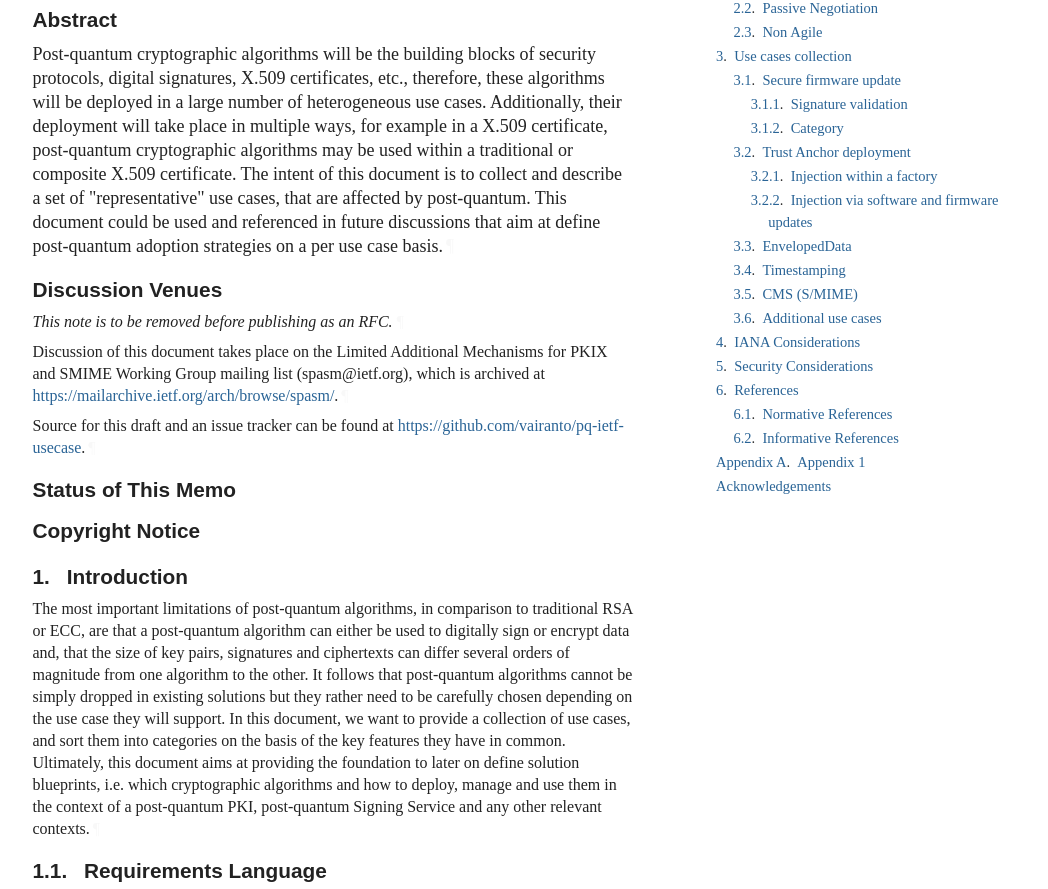
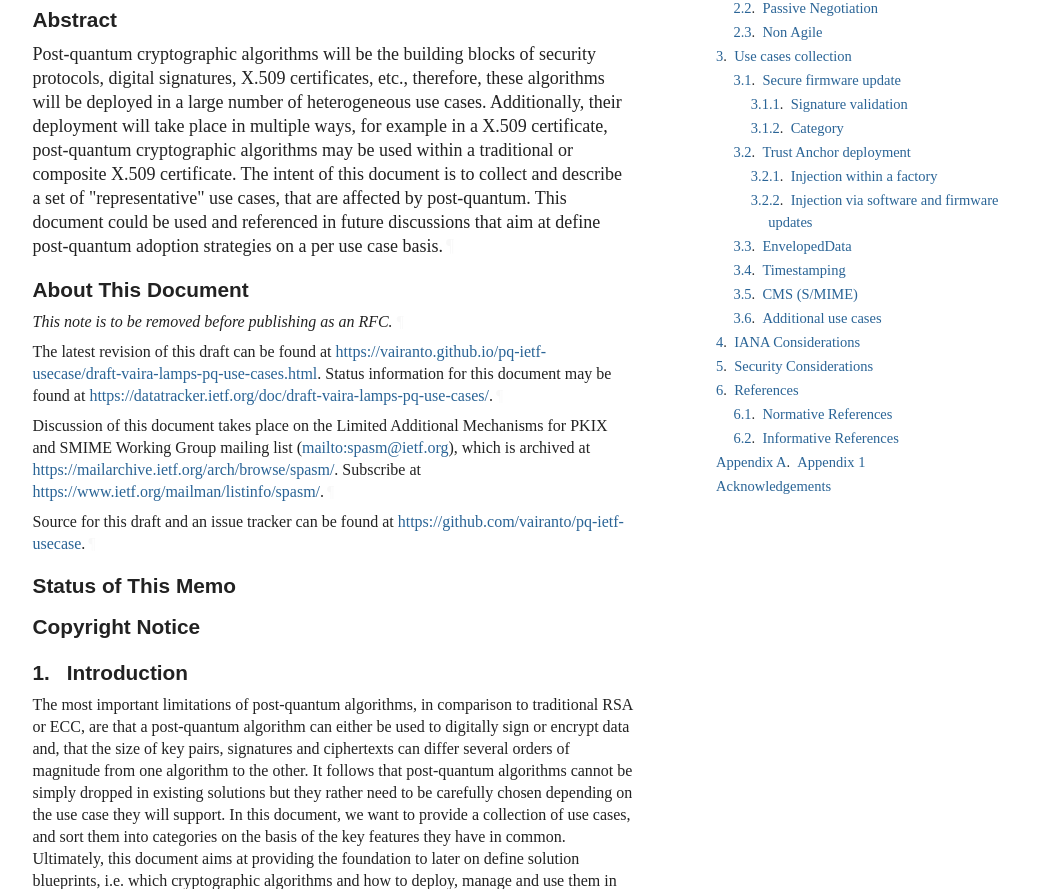
Before and after one commit to vairanto/pq-ietf-usecase, a plain HTML site: page draft-vaira-lamps-pq-use-cases.html in a window 1280 px wide. Shown: the part 305-1194 px from the top of the page, without its empty margins (92-1140 px from the left). Drawn offline with Linux system fonts and the light colour scheme; a web font is replaced by a local one.

Commit message:
Script updating gh-pages from 763b9b3. [ci skip]

```diff
--- a/draft-vaira-lamps-pq-use-cases.html
+++ b/draft-vaira-lamps-pq-use-cases.html
@@ -1054,7 +1054,7 @@ svg :is([fill="white"], [fill^="#fff"]) {
 <div id="internal-metadata" class="document-information">
 <dl id="identifiers">
 <dt class="label-workgroup">Workgroup:</dt>
-<dd class="workgroup">LAMPS f</dd>
+<dd class="workgroup">Limited Additional Mechanisms for PKIX and SMIME</dd>
 <dt class="label-internet-draft">Internet-Draft:</dt>
 <dd class="internet-draft">draft-vaira-lamps-pq-use-cases-latest</dd>
 <dt class="label-published">Published:</dt>
@@ -1094,15 +1094,20 @@ svg :is([fill="white"], [fill^="#fff"]) {
 The intent of this document is to collect and describe a set of "representative" use cases, that are affected by post-quantum. This document could be used and referenced in future discussions that aim at define post-quantum adoption strategies on a per use case basis.<a href="#section-abstract-1" class="pilcrow">¶</a></p>
 </section>
 <section class="note rfcEditorRemove" id="section-note.1">
-      <h2 id="name-discussion-venues">
-<a href="#name-discussion-venues" class="section-name selfRef">Discussion Venues</a>
+      <h2 id="name-about-this-document">
+<a href="#name-about-this-document" class="section-name selfRef">About This Document</a>
       </h2>
 <p id="section-note.1-1">This note is to be removed before publishing as an RFC.<a href="#section-note.1-1" class="pilcrow">¶</a></p>
-<p id="section-note.1-2">Discussion of this document takes place on the
-    Limited Additional Mechanisms for PKIX and SMIME Working Group mailing list (spasm@ietf.org),
-    which is archived at <span><a href="https://mailarchive.ietf.org/arch/browse/spasm/">https://mailarchive.ietf.org/arch/browse/spasm/</a></span>.<a href="#section-note.1-2" class="pilcrow">¶</a></p>
-<p id="section-note.1-3">Source for this draft and an issue tracker can be found at
-    <span><a href="https://github.com/vairanto/pq-ietf-usecase">https://github.com/vairanto/pq-ietf-usecase</a></span>.<a href="#section-note.1-3" class="pilcrow">¶</a></p>
+<p id="section-note.1-2">
+        The latest revision of this draft can be found at <span><a href="https://vairanto.github.io/pq-ietf-usecase/draft-vaira-lamps-pq-use-cases.html">https://vairanto.github.io/pq-ietf-usecase/draft-vaira-lamps-pq-use-cases.html</a></span>.
+        Status information for this document may be found at <span><a href="https://datatracker.ietf.org/doc/draft-vaira-lamps-pq-use-cases/">https://datatracker.ietf.org/doc/draft-vaira-lamps-pq-use-cases/</a></span>.<a href="#section-note.1-2" class="pilcrow">¶</a></p>
+<p id="section-note.1-3">
+        Discussion of this document takes place on the
+        Limited Additional Mechanisms for PKIX and SMIME Working Group mailing list (<span><a href="mailto:spasm@ietf.org">mailto:spasm@ietf.org</a></span>),
+        which is archived at <span><a href="https://mailarchive.ietf.org/arch/browse/spasm/">https://mailarchive.ietf.org/arch/browse/spasm/</a></span>.
+        Subscribe at <span><a href="https://www.ietf.org/mailman/listinfo/spasm/">https://www.ietf.org/mailman/listinfo/spasm/</a></span>.<a href="#section-note.1-3" class="pilcrow">¶</a></p>
+<p id="section-note.1-4">Source for this draft and an issue tracker can be found at
+        <span><a href="https://github.com/vairanto/pq-ietf-usecase">https://github.com/vairanto/pq-ietf-usecase</a></span>.<a href="#section-note.1-4" class="pilcrow">¶</a></p>
 </section>
 <div id="status-of-memo">
 <section id="section-boilerplate.1">
```
Also changed, not shown: index.html (+1 -1 lines), draft-vaira-lamps-pq-use-cases.txt.
